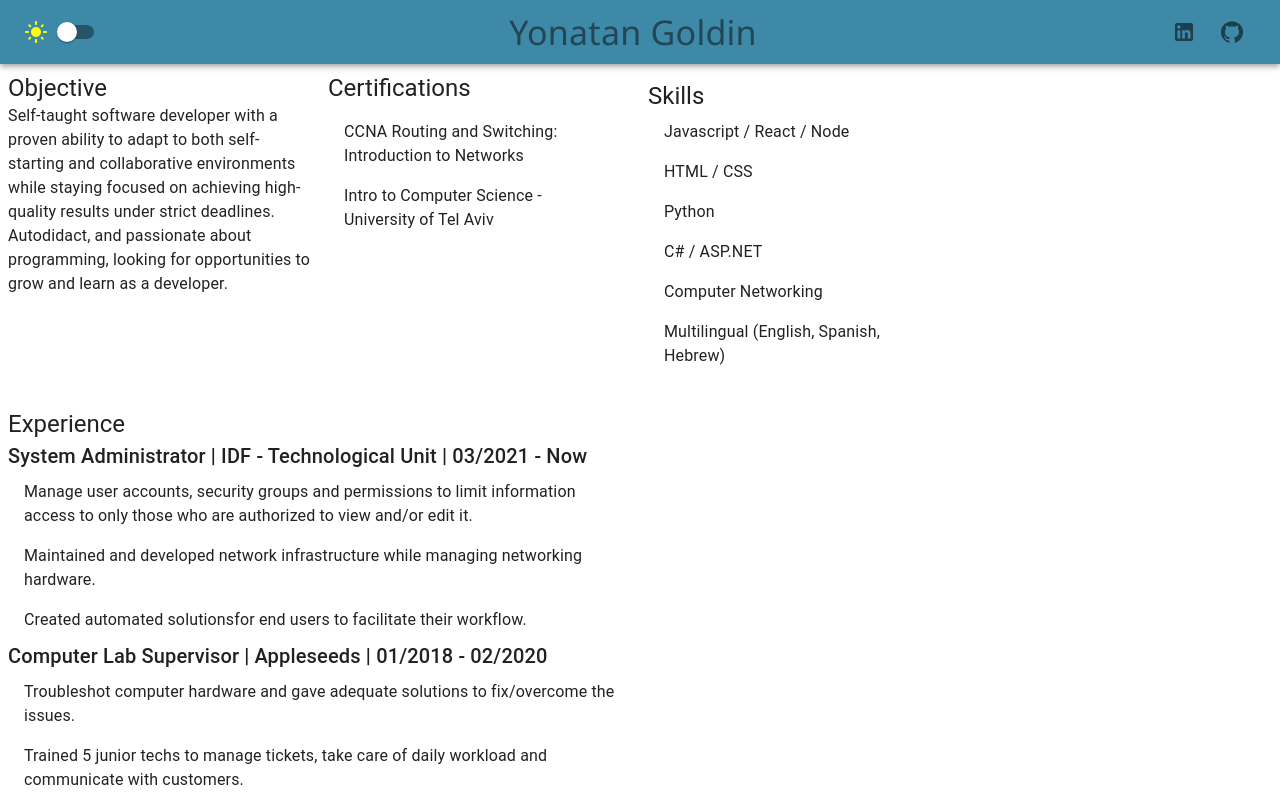
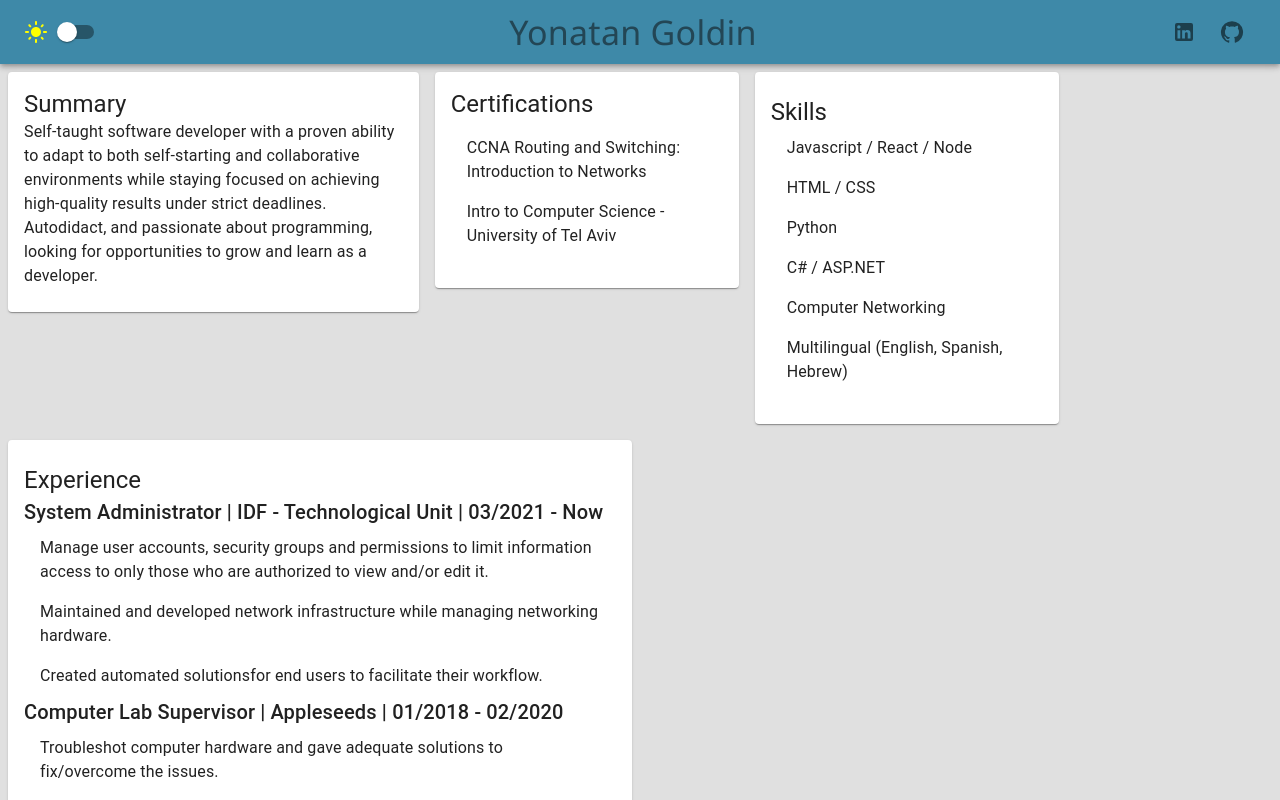
Before and after one commit to yonog1/Portfolio, a React (Create React App) app: page / in a window 1280 px wide. Shown: the top 800 px of the page. Built offline with nearby package versions, Linux system fonts and the light colour scheme.

Commit message:
background change + small fixes

```diff
--- a/src/components/App.tsx
+++ b/src/components/App.tsx
@@ -3,6 +3,7 @@ import {
     ThemeProvider,
     createTheme,
     PaletteMode,
+    Paper,
 } from "@mui/material";
 import { useState } from "react";
 import "../styles/App.css";
@@ -74,11 +75,13 @@ function App() {
         <div className="App">
             <ThemeProvider theme={lightTheme}>
                 <CssBaseline />
-                <Navbar
-                    mode={mode}
-                    handleThemeChange={handleThemeChange}
-                ></Navbar>
-                <Resume></Resume>
+                <Paper sx={{ bgcolor: "#E0E0E0", minHeight: "100vh" }}>
+                    <Navbar
+                        mode={mode}
+                        handleThemeChange={handleThemeChange}
+                    ></Navbar>
+                    <Resume></Resume>
+                </Paper>
             </ThemeProvider>
         </div>
     );
--- a/src/components/Resume.tsx
+++ b/src/components/Resume.tsx
@@ -1,39 +1,57 @@
-import { Grid, List, ListItem, Typography } from "@mui/material";
+import {
+    Card,
+    CardContent,
+    Grid,
+    List,
+    ListItem,
+    Typography,
+} from "@mui/material";
 import React from "react";
 
 export default function Resume() {
     return (
         <>
             <Grid container padding={"1vh"} spacing={2}>
-                <Grid item xs={3}>
-                    <Typography variant="h5">Objective</Typography>
+                <Grid item xs={4}>
+                    <Card>
+                        <CardContent>
+                            <Typography variant="h5">Summary</Typography>
                             <Typography variant="body1">
-                        Self-taught software developer with a proven ability to
-                        adapt to both self-starting and collaborative
-                        environments while staying focused on achieving
-                        high-quality results under strict deadlines. Autodidact,
-                        and passionate about programming, looking for
-                        opportunities to grow and learn as a developer.
+                                Self-taught software developer with a proven
+                                ability to adapt to both self-starting and
+                                collaborative environments while staying focused
+                                on achieving high-quality results under strict
+                                deadlines. Autodidact, and passionate about
+                                programming, looking for opportunities to grow
+                                and learn as a developer.
                             </Typography>
+                        </CardContent>
+                    </Card>
                 </Grid>
 
                 <Grid item xs={3}>
+                    <Card>
+                        <CardContent>
                             <Typography variant="h5">Certifications</Typography>
                             <List>
                                 <Typography variant="body1">
                                     <ListItem>
-                                CCNA Routing and Switching: Introduction to
-                                Networks
+                                        CCNA Routing and Switching: Introduction
+                                        to Networks
                                     </ListItem>
                                     <ListItem>
-                                Intro to Computer Science - University of Tel
-                                Aviv
+                                        Intro to Computer Science - University
+                                        of Tel Aviv
                                     </ListItem>
                                 </Typography>
                             </List>
+                        </CardContent>
+                    </Card>
                 </Grid>
 
                 <Grid item xs={3}>
+                    <Card>
+                        <CardContent>
                             <List>
                                 <Typography variant="h5">Skills</Typography>
                                 <ListItem>Javascript / React / Node</ListItem>
@@ -45,23 +63,29 @@ export default function Resume() {
                                     Multilingual {"(English, Spanish, Hebrew)"}
                                 </ListItem>
                             </List>
+                        </CardContent>
+                    </Card>
                 </Grid>
 
                 <Grid item xs={6}>
+                    <Card>
+                        <CardContent>
                             <List>
                                 <Typography variant="h5">Experience</Typography>
                                 <Typography variant="h6">
-                            System Administrator | IDF - Technological Unit |
-                            03/2021 - Now
+                                    System Administrator | IDF - Technological
+                                    Unit | 03/2021 - Now
                                 </Typography>
                                 <ListItem>
                                     Manage user accounts, security groups and
-                            permissions to limit information access to only
-                            those who are authorized to view and/or edit it.
+                                    permissions to limit information access to
+                                    only those who are authorized to view and/or
+                                    edit it.
                                 </ListItem>
                                 <ListItem>
-                            Maintained and developed network infrastructure
-                            while managing networking hardware.
+                                    Maintained and developed network
+                                    infrastructure while managing networking
+                                    hardware.
                                 </ListItem>
                                 <ListItem>
                                     Created automated solutionsfor end users to
@@ -69,22 +93,27 @@ export default function Resume() {
                                 </ListItem>
 
                                 <Typography variant="h6">
-                            Computer Lab Supervisor | Appleseeds | 01/2018 -
-                            02/2020
+                                    Computer Lab Supervisor | Appleseeds |
+                                    01/2018 - 02/2020
                                 </Typography>
                                 <ListItem>
-                            Troubleshot computer hardware and gave adequate
-                            solutions to fix/overcome the issues.
+                                    Troubleshot computer hardware and gave
+                                    adequate solutions to fix/overcome the
+                                    issues.
                                 </ListItem>
                                 <ListItem>
-                            Trained 5 junior techs to manage tickets, take care
-                            of daily workload and communicate with customers.
+                                    Trained 5 junior techs to manage tickets,
+                                    take care of daily workload and communicate
+                                    with customers.
                                 </ListItem>
                                 <ListItem>
                                     Talked with suppliers to purchase hardware
-                            components for replacements and lab equipment.
+                                    components for replacements and lab
+                                    equipment.
                                 </ListItem>
                             </List>
+                        </CardContent>
+                    </Card>
                 </Grid>
             </Grid>
         </>
```
Lines whose indentation alone changed are shown as unchanged.
